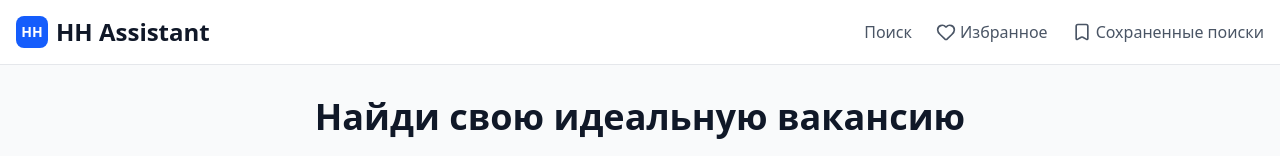
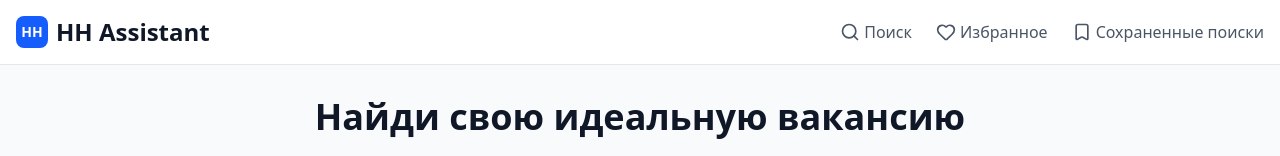
Before and after one commit to BMD63/hh-assistant, a React (Vite) app: page / in a window 1280 px wide. Shown: the top 156 px of the page. Built offline with nearby package versions, Linux system fonts and the light colour scheme.

Commit message:
style: search icon added

```diff
--- a/src/components/Header.tsx
+++ b/src/components/Header.tsx
@@ -1,5 +1,5 @@
 import { Link } from 'react-router-dom'
-import { Heart, Bookmark } from 'lucide-react'
+import { Heart, Bookmark, Search } from 'lucide-react'
 import { useFavoritesStore } from '../stores/favoritesStore'
 import { useSavedSearchesStore } from '../stores/savedSearchesStore'
 
@@ -20,7 +20,11 @@ export function Header() {
             </Link>
           </div>
           <nav className="flex items-center space-x-6">
-            <Link to="/hh-assistant" className="text-gray-600 hover:text-gray-900 font-medium">
+            <Link
+              to="/hh-assistant"
+              className="flex items-center text-gray-600 hover:text-gray-900 font-medium"
+            >
+              <Search className="w-5 h-5 mr-1" />
               Поиск
             </Link>
             <Link
```
